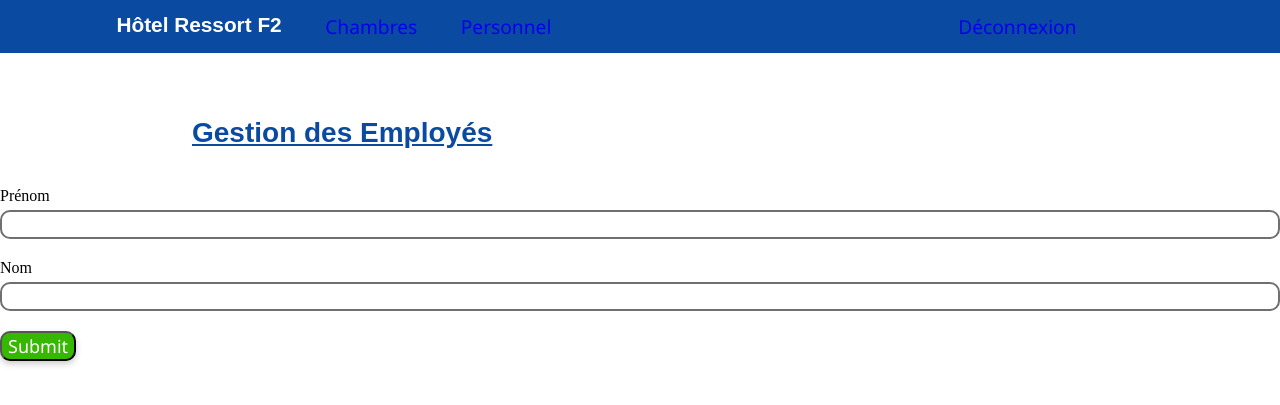
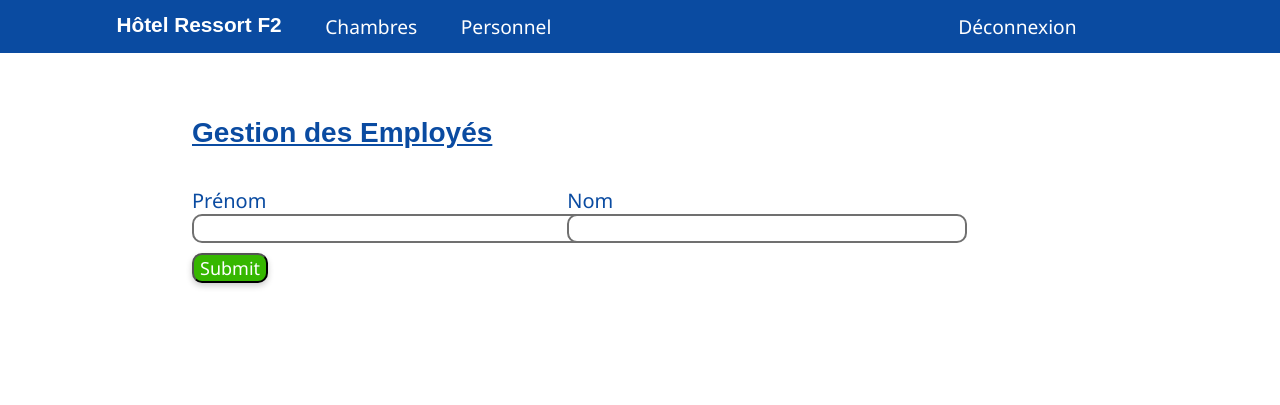
Before and after one commit to Opalie/Hotel-Resort, a PHP site: page /addEmploye.php in a window 1280 px wide. Shown: the top 405 px of the page. Run offline with PHP 8.4, Linux system fonts and the light colour scheme.

Commit message:
Fix the previously added css
i fucked up

```diff
--- a/Hotel-Resort-main/addEmploye.php
+++ b/Hotel-Resort-main/addEmploye.php
@@ -10,10 +10,14 @@
 <body>
 <div id="titrech">Gestion des Employés</div>
 <form action="includes/createEmploye.inc.php" method="POST">
-        <label for="prenom">Prénom</label>
-        <input type="text" name="prenom">
-        <label for="nom">Nom</label>
-        <input type="text" name ="nom">
+    <div class="inputWrapper">
+            <label for="prenom">Prénom</label>
+            <input type="text" name="prenom">
+        </div>
+        <div class="inputWrapper">
+            <label for="nom">Nom</label>
+            <input type="text" name ="nom">
+        </div>
         <input type="submit" name="submit">
     </form>
 </body>
--- a/Hotel-Resort-main/style/css-AddEmploye.css
+++ b/Hotel-Resort-main/style/css-AddEmploye.css
@@ -2,6 +2,14 @@
     margin: 0;
     list-style: none;
     text-decoration: none;
+}
+
+a:visited{
+    color: white;
+}
+
+a{
+    color: white;
 }
 
 #bandeau {
@@ -44,20 +52,35 @@
     text-decoration: underline;
     font-family: 'Segoe UI Bold', sans-serif;
 }
-input[type=text] {
-    width: 100%;
-    display: inline-block;
+
+input[type=text],
+input[type=password] {
+    width: 400px;
     padding: 5px;
-    margin: 5px 0 20px 0;
+    margin-bottom: 10px;
     background: #FFFFFF;
     border: 2px solid #707070;
     border-radius: 10px;
 }
+
 input[type=submit]{
+    display: flex;
     font-size: 18px;
     font-family: Segoe UI;
+    margin-left: 15%;
     color: white;
     background: #36B700;
     box-shadow: 0px 3px 6px rgba(0, 0, 0, 0.2);
     border-radius: 10px;
 }
+
+label{
+    color: #0a4ba1;
+    font-family: 'Segoe UI';
+    font-size: 20px;
+}
+.inputWrapper{
+    margin-left: 15%;
+    display: inline-block;
+    width: 14%;
+  }
```
